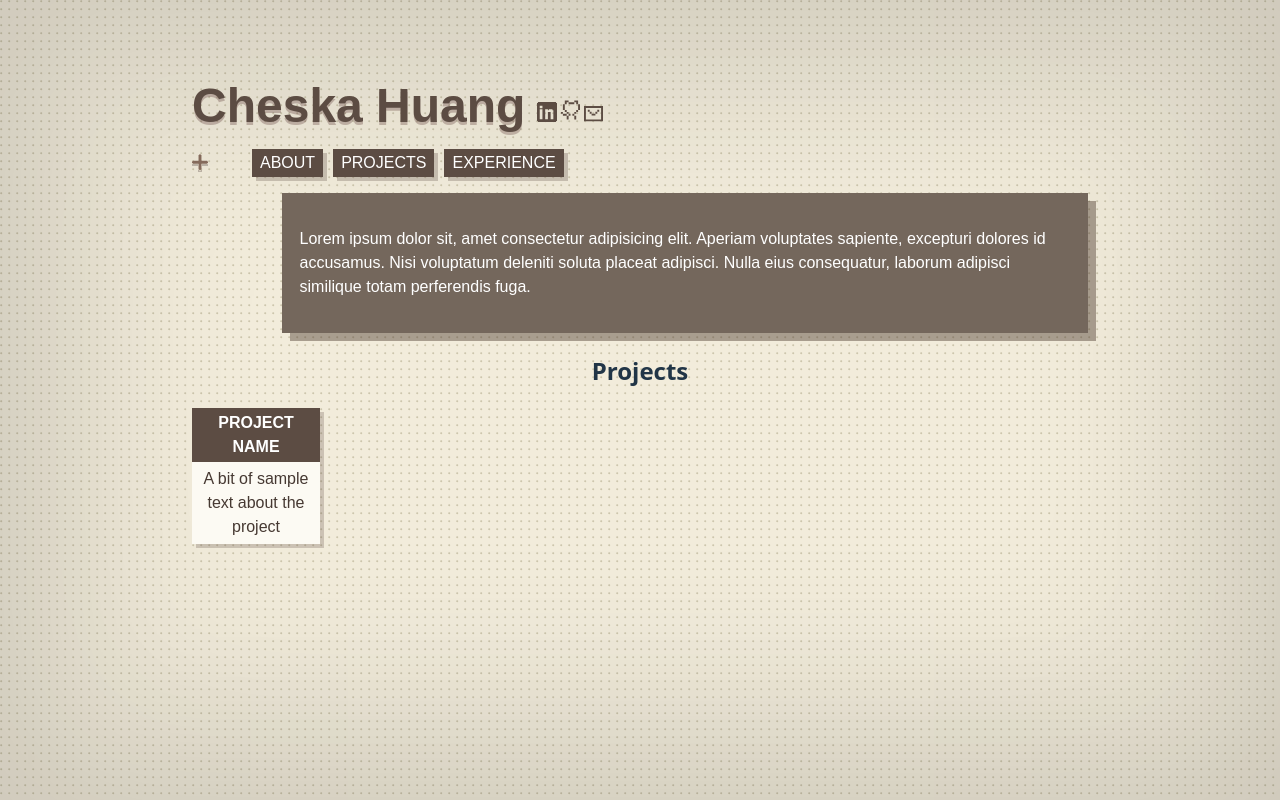
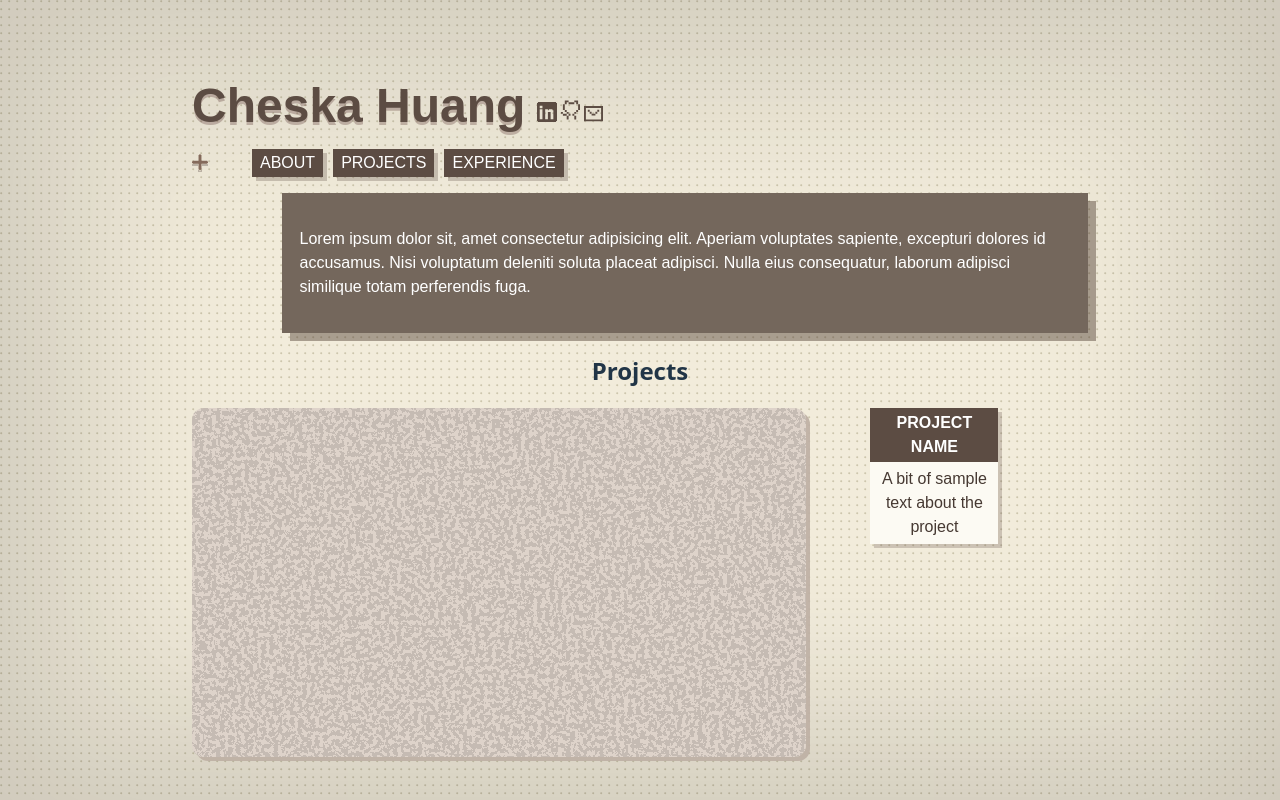
Before and after one commit to lawrencetheabhorrence/lawrencetheabhorrence.github.io, a Svelte app: page / in a window 1280 px wide. Built offline with nearby package versions, Linux system fonts and the light colour scheme; a web font is replaced by a local one.

Commit message:
project image area

```diff
--- a/src/App.svelte
+++ b/src/App.svelte
@@ -34,8 +34,8 @@
     <h2>Projects</h2>
   </section>
   <section class="projects">
-    <article class="project item">
-      <div></div>
+    <article class="project-item">
+      <img src="/placeholder.svg" />
       <article class="project-card">
         <h3>Project Name</h3>
         <p>A bit of sample text about the project</p>
@@ -145,4 +145,18 @@
     background: #fcfaf3;
     padding: 4%;
   }
+
+  .project-item {
+    display: flex;
+    padding-right: 10%;
+    width: 100%;
+    align-items: flex-start;
+  }
+
+  .project-item > img {
+    flex-grow: 1;
+    margin-right: 5vw;
+    border-radius: 12px;
+    box-shadow: 4px 4px 0.3px 0 rgba(190, 176, 164, 0.92);
+  }
 </style>
```
